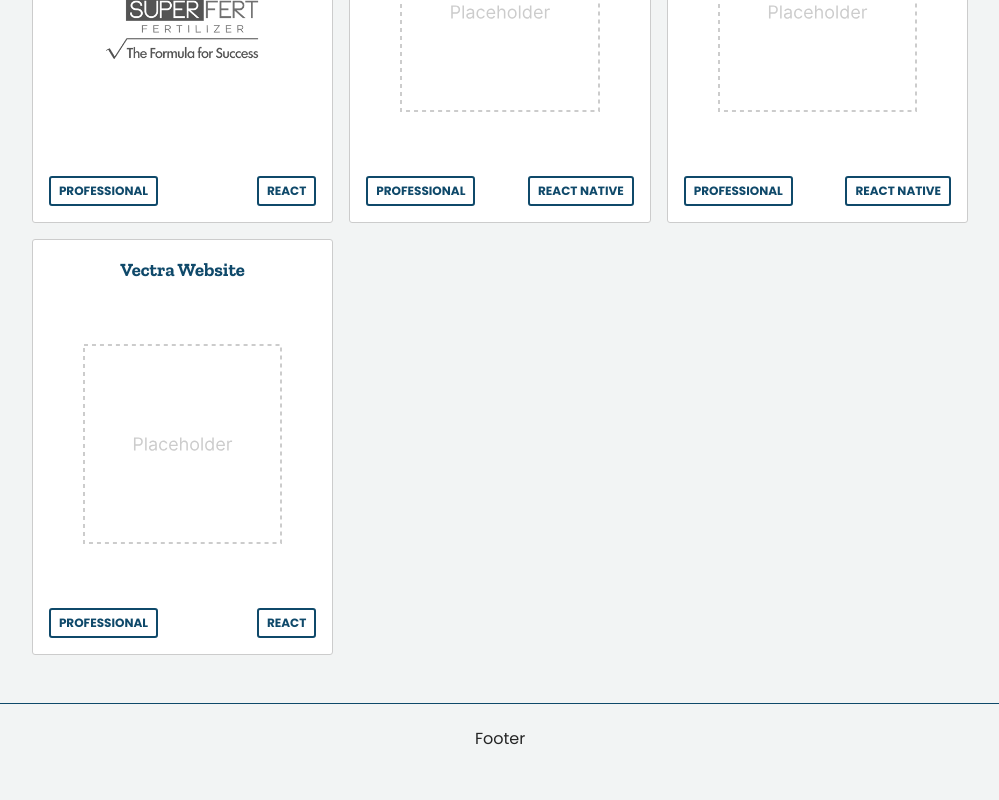
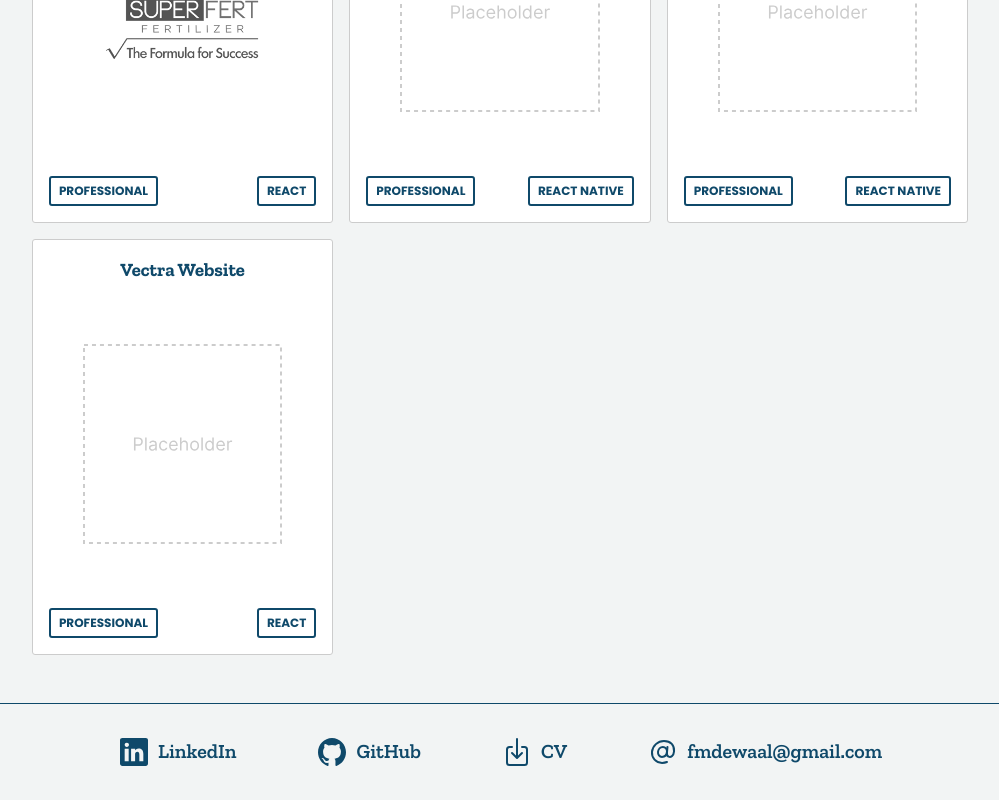
Before and after one commit to frans-de-waal/portfolio, a Next.js app: page /projects in a window 1280 px wide. Shown: the part 4785-5585 px from the top of the page, without its empty margins (140-1139 px from the left). Before the commit the page ends 5558 px from the top, so only its background shows below. Built offline with nearby package versions, Linux system fonts and the light colour scheme.

Commit message:
Added footer content

```diff
--- a/app/globals.css
+++ b/app/globals.css
@@ -83,7 +83,6 @@
 
 :root {
   --header-height: 70px;
-  --footer-height: 50px;
 
   --c-white: #f2f4f4;
   --c-black: #252525;
@@ -106,7 +105,6 @@
 @media (min-width: 900px) {
   :root {
     --header-height: 100px;
-    --footer-height: 70px;
 
     --fs-300: 0.75rem;
     --fs-400: 1rem;
--- a/app/layout.module.css
+++ b/app/layout.module.css
@@ -4,7 +4,7 @@
   justify-content: flex-start;
   align-items: flex-start;
   padding: 1rem;
-  min-height: calc(100vh - var(--header-height) - var(--footer-height));
+  min-height: calc(100vh - var(--header-height));
   max-width: 1024px;
   margin: var(--header-height) auto 0 auto;
 }
--- a/components/Footer.jsx
+++ b/components/Footer.jsx
@@ -1,5 +1,31 @@
+import {
+  IoLogoLinkedin,
+  IoLogoGithub,
+  IoDownloadOutline,
+  IoAtOutline,
+} from "react-icons/io5";
+import FooterLink from "./FooterLink";
 import styles from "./Footer.module.css";
 
 export default function Footer() {
-  return <footer className={styles.container}>Footer</footer>;
+  return (
+    <footer className={styles.container}>
+      <FooterLink url="https://www.linkedin.com/in/frans-de-waal">
+        <IoLogoLinkedin size="2rem" />
+        <span>LinkedIn</span>
+      </FooterLink>
+      <FooterLink url="https://github.com/frans-de-waal">
+        <IoLogoGithub size="2rem" />
+        <span>GitHub</span>
+      </FooterLink>
+      <FooterLink url="CV-Frans-de-Waal.pdf">
+        <IoDownloadOutline size="2rem" />
+        <span>CV</span>
+      </FooterLink>
+      <FooterLink url="mailto:fmdewaal@gmail.com">
+        <IoAtOutline size="2rem" />
+        <span>fmdewaal@gmail.com</span>
+      </FooterLink>
+    </footer>
+  );
 }
--- a/components/Footer.module.css
+++ b/components/Footer.module.css
@@ -1,12 +1,20 @@
 .container {
-  height: var(--footer-height);
   border-style: solid;
   border-color: var(--c-accent);
   border-width: 0;
   border-top-width: 1px;
-  padding: 0 2rem;
+  padding: 2rem 1rem;
   display: flex;
   flex-direction: row;
+  flex-wrap: wrap;
   justify-content: center;
   align-items: center;
+  gap: 2rem;
 }
+
+@media (min-width: 900px) {
+  .container {
+    padding: 2rem 0;
+    gap: 5rem;
+  }
+}
--- /dev/null
+++ b/components/FooterLink.jsx
@@ -0,0 +1,10 @@
+import React from "react";
+import styles from "./FooterLink.module.css";
+
+export default function FooterLink({ url, children }) {
+  return (
+    <a href={url} target="_blank" className={styles.link} rel="noreferrer">
+      {children}
+    </a>
+  );
+}
--- /dev/null
+++ b/components/FooterLink.module.css
@@ -0,0 +1,13 @@
+.link {
+  display: flex;
+  justify-content: center;
+  align-items: center;
+  font-family: var(--ff-accent);
+  font-weight: 600;
+  font-size: var(--fs-500);
+  color: var(--c-accent);
+}
+
+.link > span {
+  margin-left: 0.5rem;
+}
```
Also changed, not shown: 1 other file (tests, documents, lock files or other folders).
